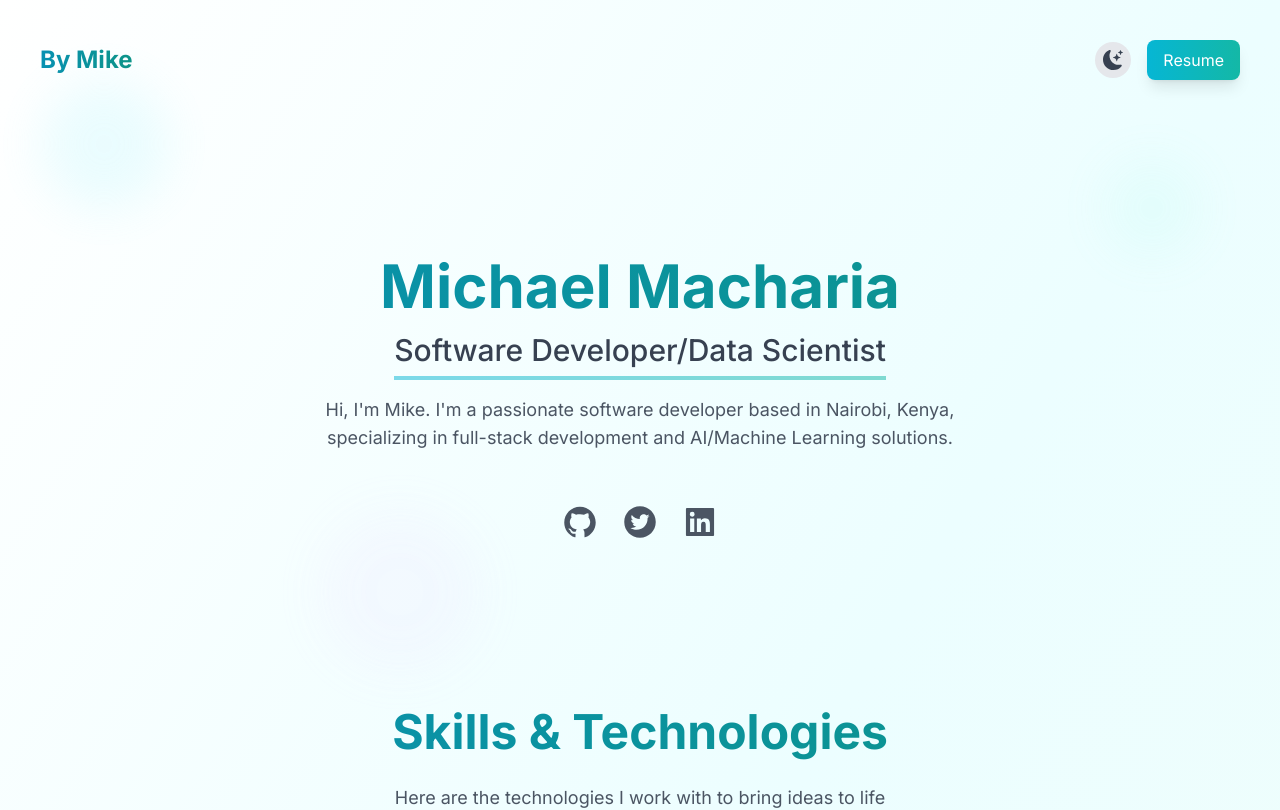
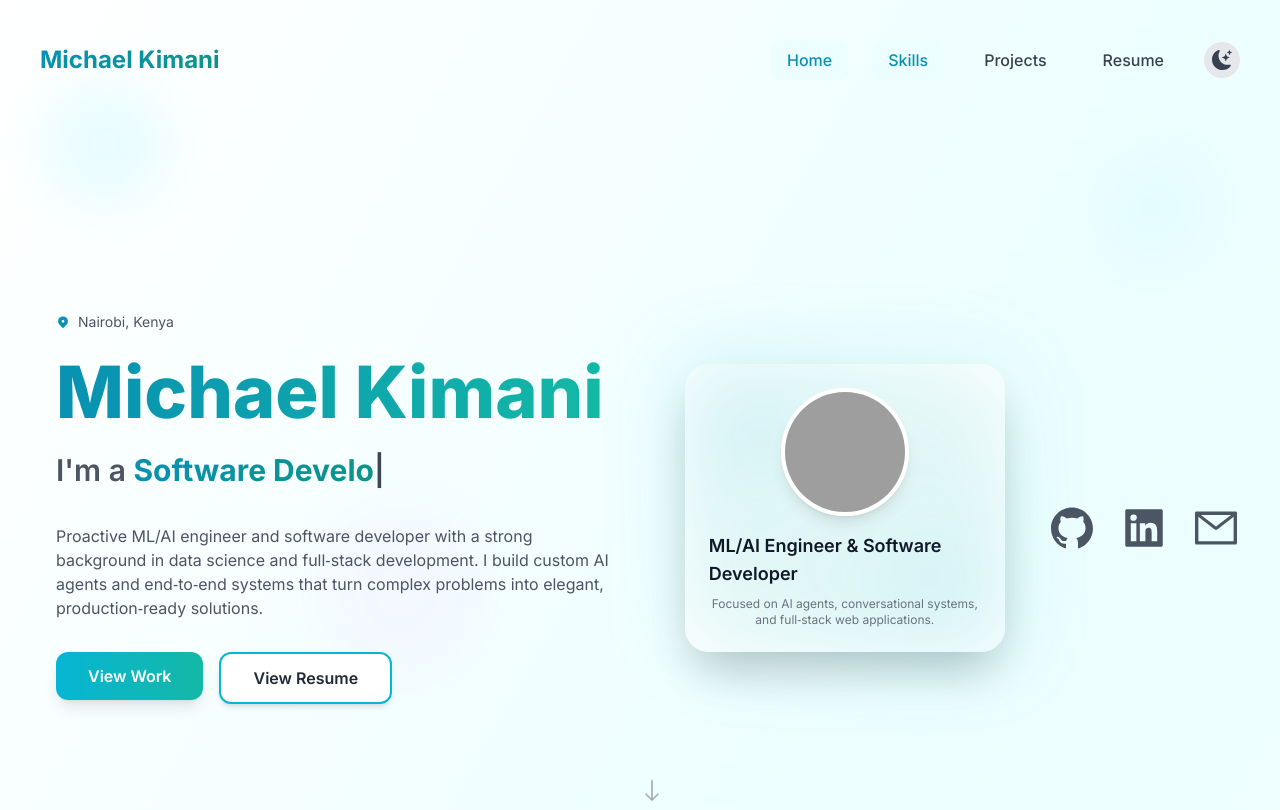
Before and after one commit to Mickmacha/React_portfolio, a Next.js app: page / in a window 1280 px wide. Shown: the top 810 px of the page. Built offline with nearby package versions, Linux system fonts and the light colour scheme; grey boxes are pictures that could not be loaded.

Commit message:
modernized hero and navigation with profile card and better CTAs

```diff
--- a/src/app/components/HeroSection.jsx
+++ b/src/app/components/HeroSection.jsx
@@ -1,46 +1,161 @@
+'use client'
+import React, { useState, useEffect } from 'react';
+import { AiFillGithub, AiFillLinkedin, AiOutlineMail } from 'react-icons/ai';
+import { HiLocationMarker } from 'react-icons/hi';
+import { BsArrowDown } from 'react-icons/bs';
+import Link from 'next/link';
+import Image from 'next/image';
 
-import React from 'react';
-import { AiFillGithub, AiFillTwitterCircle, AiFillLinkedin } from 'react-icons/ai';
+const roles = [
+  'ML/AI Engineer',
+  'Software Developer',
+  'Full-Stack Developer',
+  'Data Scientist'
+];
 
 const HeroSection = ({ isLoaded }) => {
+  const [currentText, setCurrentText] = useState('');
+  const [isDeleting, setIsDeleting] = useState(false);
+  const [textIndex, setTextIndex] = useState(0);
+  const [imageError, setImageError] = useState(false);
+
+  useEffect(() => {
+    if (!isLoaded) return;
+
+    const currentRole = roles[textIndex];
+    const timeout = setTimeout(() => {
+      if (!isDeleting && currentText.length < currentRole.length) {
+        setCurrentText(currentRole.slice(0, currentText.length + 1));
+      } else if (!isDeleting && currentText.length === currentRole.length) {
+        setTimeout(() => setIsDeleting(true), 2000);
+      } else if (isDeleting && currentText.length > 0) {
+        setCurrentText(currentText.slice(0, -1));
+      } else if (isDeleting && currentText.length === 0) {
+        setIsDeleting(false);
+        setTextIndex((prev) => (prev + 1) % roles.length);
+      }
+    }, isDeleting ? 50 : 100);
+
+    return () => clearTimeout(timeout);
+  }, [currentText, isDeleting, textIndex, isLoaded]);
+
   return (
-    <section className="text-center py-10 md:py-20">
-      <div className={`transform transition-all duration-1000 ${
-        isLoaded ? 'opacity-100 translate-y-0' : 'opacity-0 translate-y-10'
-      }`}>
-        <h2 className="text-4xl md:text-6xl py-2 bg-gradient-to-r from-cyan-600 to-teal-600 bg-clip-text text-transparent font-bold">
-          Michael Macharia
-        </h2>
+    <section className="min-h-[85vh] flex items-center py-12 md:py-20 relative">
+      <div
+        className={`mx-auto flex w-full max-w-6xl flex-col-reverse items-center gap-10 px-4 md:flex-row md:items-center md:justify-between transform transition-all duration-1000 ${
+          isLoaded ? 'opacity-100 translate-y-0' : 'opacity-0 translate-y-10'
+        }`}
+      >
+        {/* Left: Text content */}
+        <div className="w-full text-center md:w-3/5 md:text-left">
+          {/* Location Badge */}
+          <div className="mb-4 flex items-center justify-center gap-2 text-sm text-gray-600 dark:text-gray-400 md:justify-start">
+            <HiLocationMarker className="text-cyan-600 dark:text-cyan-400" />
+            <span>Nairobi, Kenya</span>
+          </div>
 
-        <div className="relative inline-block">
-          <h3 className="text-xl md:text-3xl py-2 text-gray-700 dark:text-gray-300 font-medium">
-            Software Developer/Data Scientist
-          </h3>
-          <div className="absolute -bottom-1 left-0 right-0 h-1 bg-gradient-to-r from-cyan-500 to-teal-500 transform scale-x-0 animate-pulse" style={{
-            animation: 'scaleX 2s ease-out 1s forwards, pulse 2s infinite 3s'
-          }}></div>
+          {/* Main Heading */}
+          <h1 className="py-2 text-4xl font-extrabold md:text-6xl lg:text-7xl">
+            <span className="bg-gradient-to-r from-cyan-600 via-teal-500 to-cyan-600 bg-clip-text text-transparent bg-[length:200%_auto] animate-gradient">
+              Michael Kimani
+            </span>
+          </h1>
+
+          {/* Typing Animation */}
+          <div className="relative mt-2 min-h-[52px] md:min-h-[64px]">
+            <h2 className="py-2 text-xl font-semibold text-gray-700 dark:text-gray-300 md:text-3xl">
+              <span className="text-gray-600 dark:text-gray-400">I&apos;m a </span>
+              <span className="bg-gradient-to-r from-cyan-600 to-teal-600 bg-clip-text text-transparent font-bold">
+                {currentText}
+              </span>
+              <span className="animate-pulse">|</span>
+            </h2>
+          </div>
+
+          {/* Description */}
+          <p className="mt-4 max-w-xl text-sm leading-relaxed text-gray-600 dark:text-gray-400 md:text-base">
+            Proactive ML/AI engineer and software developer with a strong background in data science and full‑stack development.
+            I build custom AI agents and end‑to‑end systems that turn complex problems into elegant, production‑ready solutions.
+          </p>
+
+          {/* CTA Buttons */}
+          <div className="mt-8 flex flex-col items-center gap-4 sm:flex-row md:items-start">
+            <Link
+              href="/projects"
+              className="rounded-xl bg-gradient-to-r from-cyan-500 to-teal-500 px-8 py-3 text-base font-semibold text-white shadow-lg transition-all duration-300 hover:from-cyan-600 hover:to-teal-600 hover:shadow-2xl hover:scale-[1.02]"
+            >
+              View Work
+            </Link>
+            <Link
+              href="/resume"
+              className="rounded-xl border-2 border-cyan-500 bg-white px-8 py-3 text-base font-semibold text-gray-800 shadow-md transition-all duration-300 hover:bg-cyan-50 hover:shadow-xl dark:bg-gray-900 dark:text-white dark:hover:bg-gray-800"
+            >
+              View Resume
+            </Link>
+          </div>
         </div>
 
-        <p className="text-sm md:text-lg py-5 leading-relaxed text-gray-600 dark:text-gray-400 max-w-2xl mx-auto">
-          Hi, I'm Mike. I'm a passionate software developer based in Nairobi, Kenya,
-          specializing in full-stack development and AI/Machine Learning solutions.
-        </p>
+        {/* Right: Profile card */}
+        <div className="w-full md:w-2/5">
+          <div className="relative mx-auto flex max-w-xs flex-col items-center rounded-3xl bg-white/80 p-6 shadow-2xl backdrop-blur-sm dark:bg-gray-900/80">
+            <div className="absolute inset-0 -z-10 rounded-3xl bg-gradient-to-br from-cyan-500/20 via-teal-500/10 to-cyan-500/20 blur-2xl" />
+            <div className="relative mb-4 h-32 w-32 overflow-hidden rounded-full border-4 border-white shadow-lg dark:border-gray-800">
+              {imageError ? (
+                <div className="flex h-full w-full items-center justify-center bg-gradient-to-br from-cyan-500 to-teal-500 text-3xl font-bold text-white">
+                  MK
+                </div>
+              ) : (
+                <Image
+                  src="/profile.jpg"
+                  alt="Portrait of Michael Kimani"
+                  fill
+                  sizes="128px"
+                  className="object-cover"
+                  onError={() => setImageError(true)}
+                />
+              )}
+            </div>
+            <h3 className="text-lg font-semibold text-gray-900 dark:text-white">
+              ML/AI Engineer & Software Developer
+            </h3>
+            <p className="mt-2 text-xs text-gray-500 dark:text-gray-400 text-center">
+              Focused on AI agents, conversational systems, and full‑stack web applications.
+            </p>
+          </div>
+        </div>
       </div>
 
       {/* Social Links */}
-      <div className={`flex justify-center space-x-6 mt-8 transform transition-all duration-1000 delay-500 ${
+      <div className={`flex justify-center space-x-6 mt-10 transform transition-all duration-1000 delay-500 ${
         isLoaded ? 'opacity-100 translate-y-0' : 'opacity-0 translate-y-10'
       }`}>
-        {[
-          { Icon: AiFillGithub, color: 'hover:text-gray-800 dark:hover:text-white' },
-          { Icon: AiFillTwitterCircle, color: 'hover:text-blue-500' },
-          { Icon: AiFillLinkedin, color: 'hover:text-blue-700' }
-        ].map(({ Icon, color }, index) => (
-          <Icon
-            key={index}
-            className={`text-3xl md:text-4xl text-gray-600 dark:text-gray-400 ${color} transform hover:scale-125 transition-all duration-300 cursor-pointer`}
-          />
-        ))}
+        <a
+          href="https://github.com/Mickmacha"
+          target="_blank"
+          rel="noopener noreferrer"
+          className="group"
+        >
+          <AiFillGithub className="text-4xl md:text-5xl text-gray-600 dark:text-gray-400 hover:text-gray-800 dark:hover:text-white transform hover:scale-125 transition-all duration-300 cursor-pointer" />
+        </a>
+        <a
+          href="https://www.linkedin.com/in/michaelmacharia254/"
+          target="_blank"
+          rel="noopener noreferrer"
+          className="group"
+        >
+          <AiFillLinkedin className="text-4xl md:text-5xl text-gray-600 dark:text-gray-400 hover:text-blue-600 dark:hover:text-blue-400 transform hover:scale-125 transition-all duration-300 cursor-pointer" />
+        </a>
+        <a
+          href="mailto:mikekimani2023@gmail.com"
+          className="group"
+        >
+          <AiOutlineMail className="text-4xl md:text-5xl text-gray-600 dark:text-gray-400 hover:text-cyan-600 dark:hover:text-cyan-400 transform hover:scale-125 transition-all duration-300 cursor-pointer" />
+        </a>
+      </div>
+
+      {/* Scroll Indicator */}
+      <div className="absolute bottom-10 left-1/2 transform -translate-x-1/2 animate-bounce">
+        <BsArrowDown className="text-2xl text-gray-400 dark:text-gray-500" />
       </div>
     </section>
   );
--- a/src/app/components/Navbar.jsx
+++ b/src/app/components/Navbar.jsx
@@ -1,17 +1,64 @@
-
-import React from 'react';
+'use client'
+import React, { useState, useEffect } from 'react';
 import { BsMoonStarsFill, BsSunFill } from 'react-icons/bs';
+import { HiMenu, HiX } from 'react-icons/hi';
+import Link from 'next/link';
+import { usePathname } from 'next/navigation';
 
 const Navbar = ({ darkMode, setDarkMode, isLoaded }) => {
+  const [isMenuOpen, setIsMenuOpen] = useState(false);
+  const pathname = usePathname();
+
+  const navLinks = [
+    { href: '/', label: 'Home' },
+    { href: '/#skills', label: 'Skills' },
+    { href: '/projects', label: 'Projects' },
+    { href: '/resume', label: 'Resume' },
+  ];
+
+  useEffect(() => {
+    setIsMenuOpen(false);
+  }, [pathname]);
+
   return (
-    <nav className="py-6 md:py-10 mb-8 md:mb-12 flex justify-between items-center">
-      <h1 className={`font-bold text-xl md:text-2xl bg-gradient-to-r from-cyan-600 to-teal-600 bg-clip-text text-transparent transform transition-all duration-500 ${
-        isLoaded ? 'opacity-100 translate-x-0' : 'opacity-0 -translate-x-10'
-      }`}>
-        By Mike
-      </h1>
+    <nav className="py-6 md:py-10 mb-8 md:mb-12 flex justify-between items-center relative">
+      <Link href="/">
+        <h1 className={`font-bold text-xl md:text-2xl bg-gradient-to-r from-cyan-600 to-teal-600 bg-clip-text text-transparent transform transition-all duration-500 cursor-pointer ${
+          isLoaded ? 'opacity-100 translate-x-0' : 'opacity-0 -translate-x-10'
+        }`}>
+          Michael Kimani
+        </h1>
+      </Link>
 
-      <div className="flex items-center space-x-4">
+      {/* Desktop Navigation */}
+      <div className="hidden md:flex items-center space-x-6">
+        {navLinks.map((link) => (
+          <Link
+            key={link.href}
+            href={link.href}
+            className={`px-4 py-2 rounded-lg transition-all duration-300 font-medium ${
+              pathname === link.href || (link.href === '/#skills' && pathname === '/')
+                ? 'text-cyan-600 dark:text-cyan-400 bg-cyan-50 dark:bg-cyan-900/20'
+                : 'text-gray-700 dark:text-gray-300 hover:text-cyan-600 dark:hover:text-cyan-400 hover:bg-gray-100 dark:hover:bg-gray-700'
+            }`}
+          >
+            {link.label}
+          </Link>
+        ))}
+
+        <button
+          onClick={() => setDarkMode(!darkMode)}
+          className="p-2 rounded-full bg-gray-200 dark:bg-gray-700 hover:bg-gray-300 dark:hover:bg-gray-600 transition-colors duration-300 ml-4"
+        >
+          {darkMode ?
+            <BsSunFill className="text-yellow-500 text-xl" /> :
+            <BsMoonStarsFill className="text-gray-700 text-xl" />
+          }
+        </button>
+      </div>
+
+      {/* Mobile Menu Button */}
+      <div className="md:hidden flex items-center space-x-4">
         <button
           onClick={() => setDarkMode(!darkMode)}
           className="p-2 rounded-full bg-gray-200 dark:bg-gray-700 hover:bg-gray-300 dark:hover:bg-gray-600 transition-colors duration-300"
@@ -21,14 +68,39 @@ const Navbar = ({ darkMode, setDarkMode, isLoaded }) => {
             <BsMoonStarsFill className="text-gray-700 text-xl" />
           }
         </button>
+        <button
+          onClick={() => setIsMenuOpen(!isMenuOpen)}
+          className="p-2 rounded-lg bg-gray-200 dark:bg-gray-700 hover:bg-gray-300 dark:hover:bg-gray-600 transition-colors duration-300"
+        >
+          {isMenuOpen ? (
+            <HiX className="text-2xl text-gray-700 dark:text-gray-300" />
+          ) : (
+            <HiMenu className="text-2xl text-gray-700 dark:text-gray-300" />
+          )}
+        </button>
+      </div>
 
-        <a
-          className="bg-gradient-to-r from-cyan-500 to-teal-500 text-white px-4 py-2 rounded-lg hover:from-cyan-600 hover:to-teal-600 transform hover:scale-105 transition-all duration-300 shadow-lg hover:shadow-xl"
-          href="#"
-        >
-          Resume
-        </a>
-      </div>
+      {/* Mobile Menu */}
+      {isMenuOpen && (
+        <div className="absolute top-full left-0 right-0 mt-4 bg-white dark:bg-gray-800 rounded-xl shadow-2xl border border-gray-200 dark:border-gray-700 md:hidden z-50">
+          <div className="flex flex-col p-4">
+            {navLinks.map((link) => (
+              <Link
+                key={link.href}
+                href={link.href}
+                onClick={() => setIsMenuOpen(false)}
+                className={`px-4 py-3 rounded-lg transition-all duration-300 font-medium ${
+                  pathname === link.href || (link.href === '/#skills' && pathname === '/')
+                    ? 'text-cyan-600 dark:text-cyan-400 bg-cyan-50 dark:bg-cyan-900/20'
+                    : 'text-gray-700 dark:text-gray-300 hover:text-cyan-600 dark:hover:text-cyan-400 hover:bg-gray-100 dark:hover:bg-gray-700'
+                }`}
+              >
+                {link.label}
+              </Link>
+            ))}
+          </div>
+        </div>
+      )}
     </nav>
   );
 };
```
